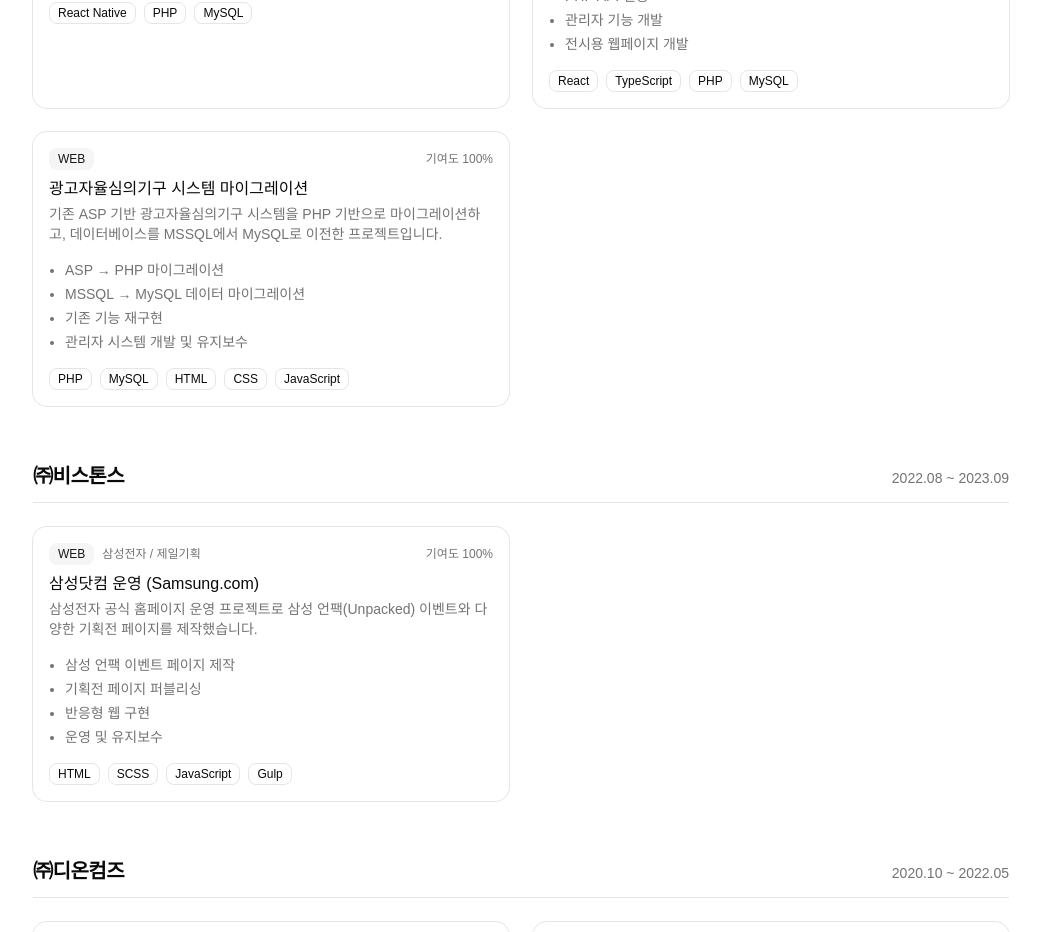
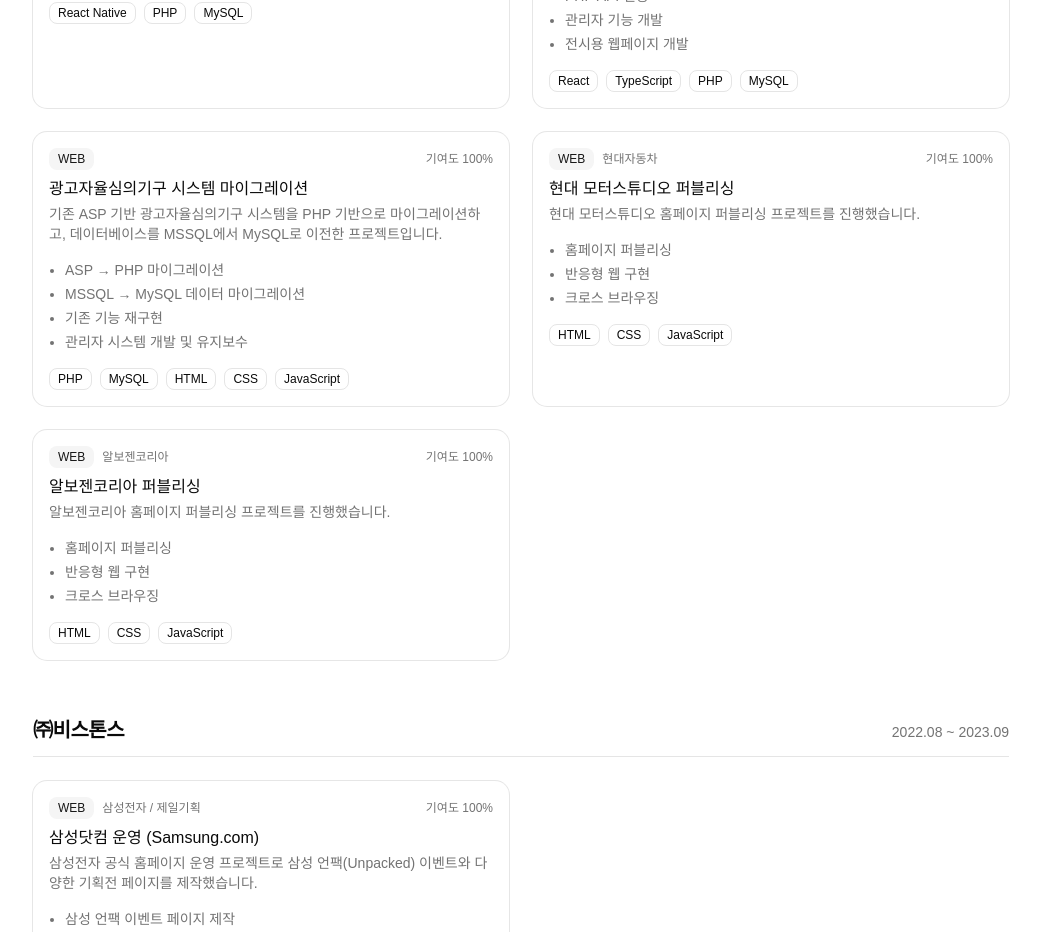
Before and after one commit to show2585-cmd/portfolio, a React (Vite) app: page /projects in a window 1280 px wide. Shown: the part 1080-2012 px from the top of the page, without its empty margins (119-1160 px from the left). Built offline with nearby package versions, Linux system fonts and the light colour scheme.

Commit message:
Add 현대 모터스튜디오, 알보젠코리아 퍼블리싱 projects

```diff
--- a/src/features/projects/data.ts
+++ b/src/features/projects/data.ts
@@ -95,6 +95,24 @@
         ],
         stack: ['PHP', 'MySQL', 'HTML', 'CSS', 'JavaScript'],
       },
+      {
+        title: '현대 모터스튜디오 퍼블리싱',
+        type: 'WEB',
+        client: '현대자동차',
+        contribution: '100%',
+        description: '현대 모터스튜디오 홈페이지 퍼블리싱 프로젝트를 진행했습니다.',
+        responsibilities: ['홈페이지 퍼블리싱', '반응형 웹 구현', '크로스 브라우징'],
+        stack: ['HTML', 'CSS', 'JavaScript'],
+      },
+      {
+        title: '알보젠코리아 퍼블리싱',
+        type: 'WEB',
+        client: '알보젠코리아',
+        contribution: '100%',
+        description: '알보젠코리아 홈페이지 퍼블리싱 프로젝트를 진행했습니다.',
+        responsibilities: ['홈페이지 퍼블리싱', '반응형 웹 구현', '크로스 브라우징'],
+        stack: ['HTML', 'CSS', 'JavaScript'],
+      },
     ],
   },
   {
```
